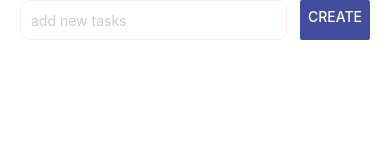
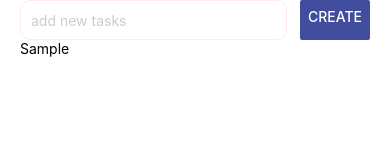
Before and after one commit to agustingoni-1710/mdqcaps, a React Native app: screen / in a window 390 px wide. Both pictures are taken after typing "Sample" into the empty fields and a click on the button "CREATE". Shown: the top 160 px of the page. Built offline with nearby package versions, Linux system fonts and the light colour scheme.

Commit message:
Segunda Entrega

```diff
--- a/App.js
+++ b/App.js
@@ -61,6 +61,15 @@ export default function App() {
 
           <Button title='Create'color='#424D9E' onPress={onHadlerCreateTask}/>
         </View>
+        <View style={styles.listContainer}>
+          {
+            tasks.map((item) => (
+              <View style={styles.containerItem} key={item.id}>
+                <Text style={styles.listItem}>{item.value}</Text>
+              </View>
+            ))
+          }
+        </View>
       </View>
    </SafeAreaView>
   );
```
